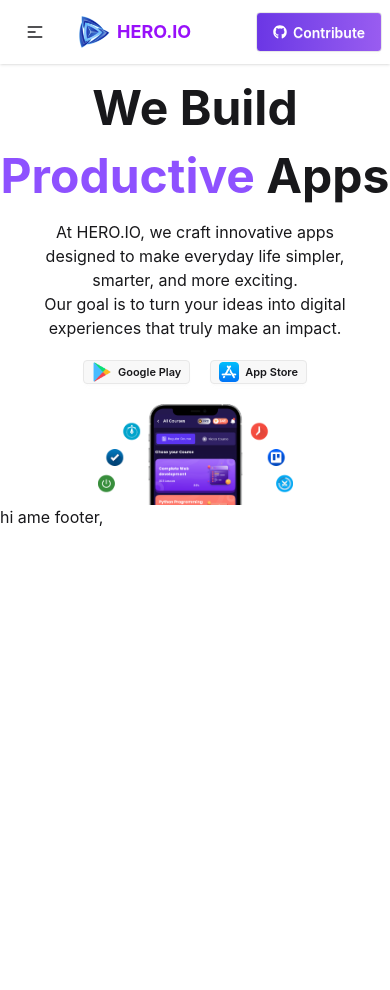
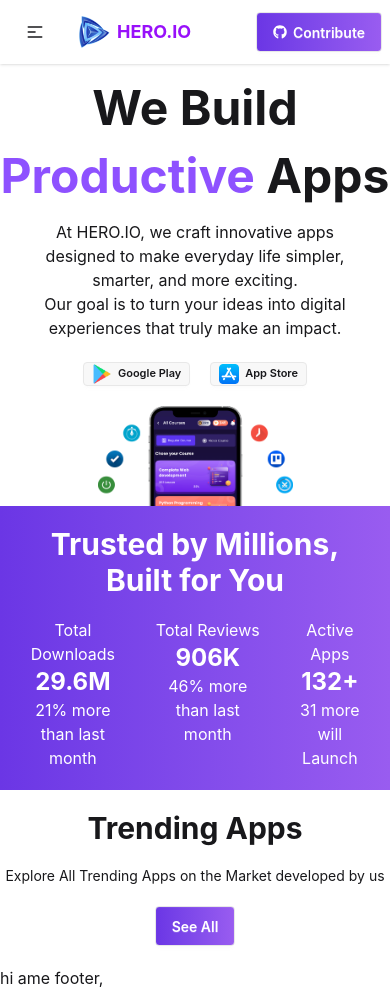
Before and after one commit to Pran-to/App_Store_IO, a React (Vite) app: page / in a window 390 px wide. Before the commit the page ends 844 px from the top, so only its background shows below. Built offline with nearby package versions, Linux system fonts and the light colour scheme.

Commit message:
added States Section and Top Section

```diff
--- a/src/Components/Banner.jsx
+++ b/src/Components/Banner.jsx
@@ -2,6 +2,7 @@ import React from "react";
 import img1 from "../assets/fi_16076057.png";
 import img2 from "../assets/fi_5977575.png";
 import hero from "../assets/hero.png";
+import { Link } from "react-router";
 const Banner = () => {
   return (
     <div className="text-center space-y-5 mt-5">
@@ -17,14 +18,18 @@ const Banner = () => {
         an impact.
       </p>
       <div className="flex gap-5 justify-center">
-        <button class="btn btn-xs sm:btn-sm md:btn-md lg:btn-lg ">
+        <Link to={"https://play.google.com/store/apps"}>
+          <button className="btn btn-xs sm:btn-sm md:btn-md lg:btn-lg ">
             <img className="h-5 w-5" src={img1} alt="" />
             Google Play
           </button>
-        <button class="btn btn-xs sm:btn-sm md:btn-md lg:btn-lg ">
+        </Link>
+        <Link to={"https://www.apple.com/app-store/"}>
+          <button className="btn btn-xs sm:btn-sm md:btn-md lg:btn-lg ">
             <img className="h-5 w-5" src={img2} alt="" />
             App Store
           </button>
+        </Link>
       </div>
       <div className="flex justify-center">
         <img className="w-[50%]" src={hero} alt="" />
--- a/src/Components/Navbar.jsx
+++ b/src/Components/Navbar.jsx
@@ -45,7 +45,7 @@ const Navbar = () => {
         </ul>
       </div>
       <div className="navbar-end">
-        <a className="btn bg-linear-to-r from-[#6b36e5] to-[#995cf0] text-white"><FaGithub />Contribute</a>
+        <Link to={'https://github.com/Pran-to'} className="btn bg-linear-to-r from-[#6b36e5] to-[#995cf0] text-white"><FaGithub />Contribute</Link>
       </div>
     </div>
   );
--- /dev/null
+++ b/src/Components/Top.jsx
@@ -0,0 +1,14 @@
+import React from 'react';
+import { Link } from 'react-router';
+
+const Top = () => {
+    return (
+        <div className='text-center my-5 space-y-5'>
+            <h1 className='text-3xl font-bold'>Trending Apps</h1>
+            <p className='text-sm'>Explore All Trending Apps on the Market developed by us</p>
+            <Link className="btn bg-linear-to-r from-[#6b36e5] to-[#995cf0] text-white">See All</Link>
+        </div>
+    );
+};
+
+export default Top;
--- /dev/null
+++ b/src/Components/Trusted.jsx
@@ -0,0 +1,28 @@
+import React from "react";
+
+const Trusted = () => {
+  return (
+    <div className="text-center bg-linear-to-r from-[#6b36e5] to-[#995cf0] text-white space-y-5 p-5 ">
+      <h1 className="text-3xl font-bold">Trusted by Millions, Built for You</h1>
+      <div className="flex justify-center gap-7">
+        <div>
+          <p>Total Downloads</p>
+          <h1 className="text-2xl font-bold">29.6M</h1>
+          <p>21% more than last month</p>
+        </div>
+        <div>
+          <p>Total Reviews</p>
+          <h1  className="text-2xl font-bold">906K</h1>
+          <p>46% more than last month</p>
+        </div>
+        <div>
+          <p>Active Apps</p>
+          <h1  className="text-2xl font-bold">132+</h1>
+          <p>31 more will Launch</p>
+        </div>
+      </div>
+    </div>
+  );
+};
+
+export default Trusted;
--- a/src/Pages/Home.jsx
+++ b/src/Pages/Home.jsx
@@ -1,9 +1,13 @@
 import React from "react";
 import Banner from "../Components/Banner";
+import Trusted from "../Components/Trusted";
+import Top from "../Components/Top";
 
 const Home = () => {
   return <div>
     <Banner></Banner>
+    <Trusted></Trusted>
+    <Top></Top>
     </div>;
 };
 
--- a/src/Routes/Routes.jsx
+++ b/src/Routes/Routes.jsx
@@ -7,14 +7,15 @@ import ErrorPage from "../Pages/ErrorPage";
 export const router = createBrowserRouter([
   {
     path: "/",
+    errorElement: <ErrorPage></ErrorPage>,
     Component: Root,
     children: [
       { index: true, Component: Home },
-      { path: "Apps", Component:Apps},
+      { path: "Apps", Component: Apps },
+      {
+        path: "*",
+        Component: ErrorPage,
+      },
     ],
   },
-  {
-    path :"*",
-    Component : ErrorPage
-  }
 ]);
```
Lines whose indentation alone changed are shown as unchanged.
